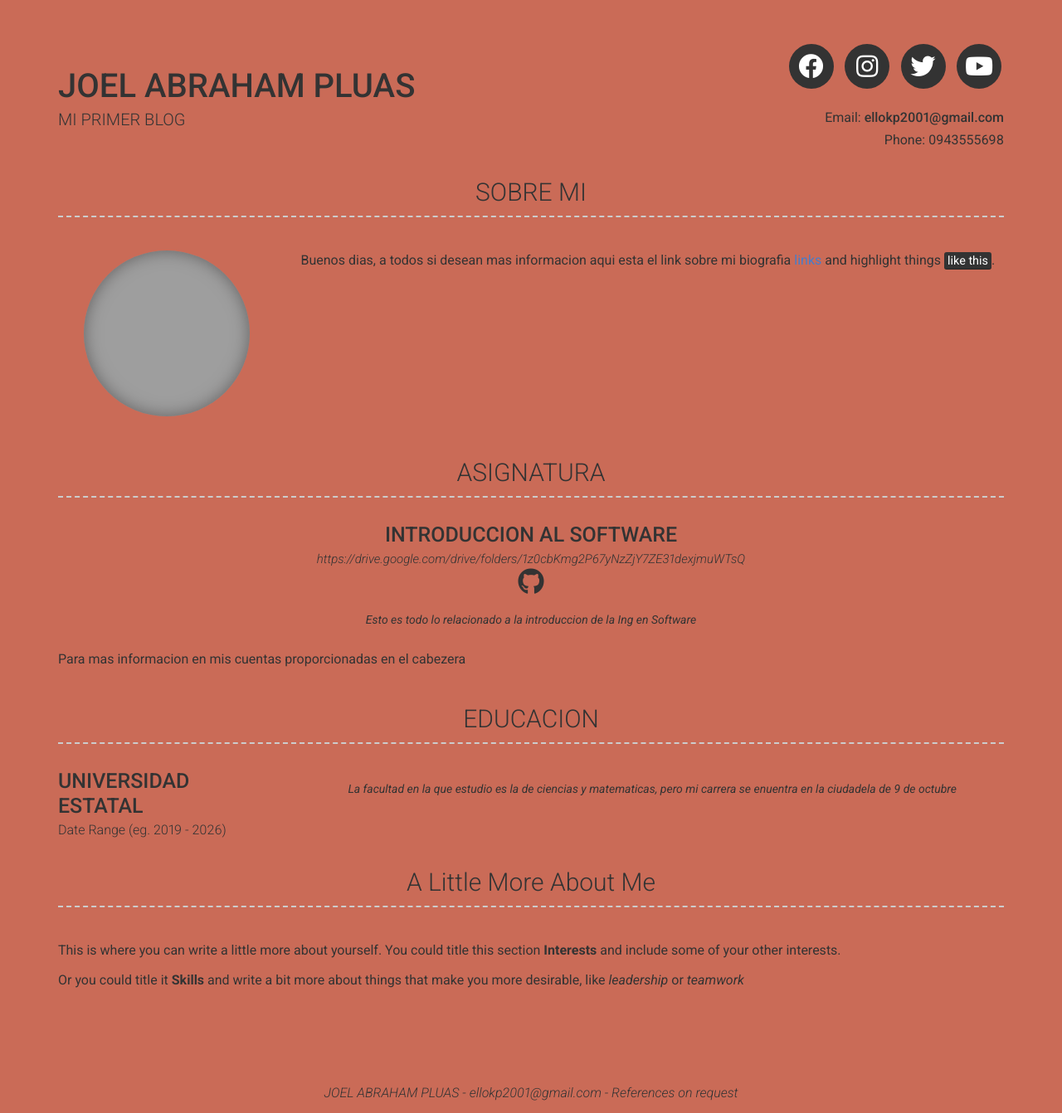
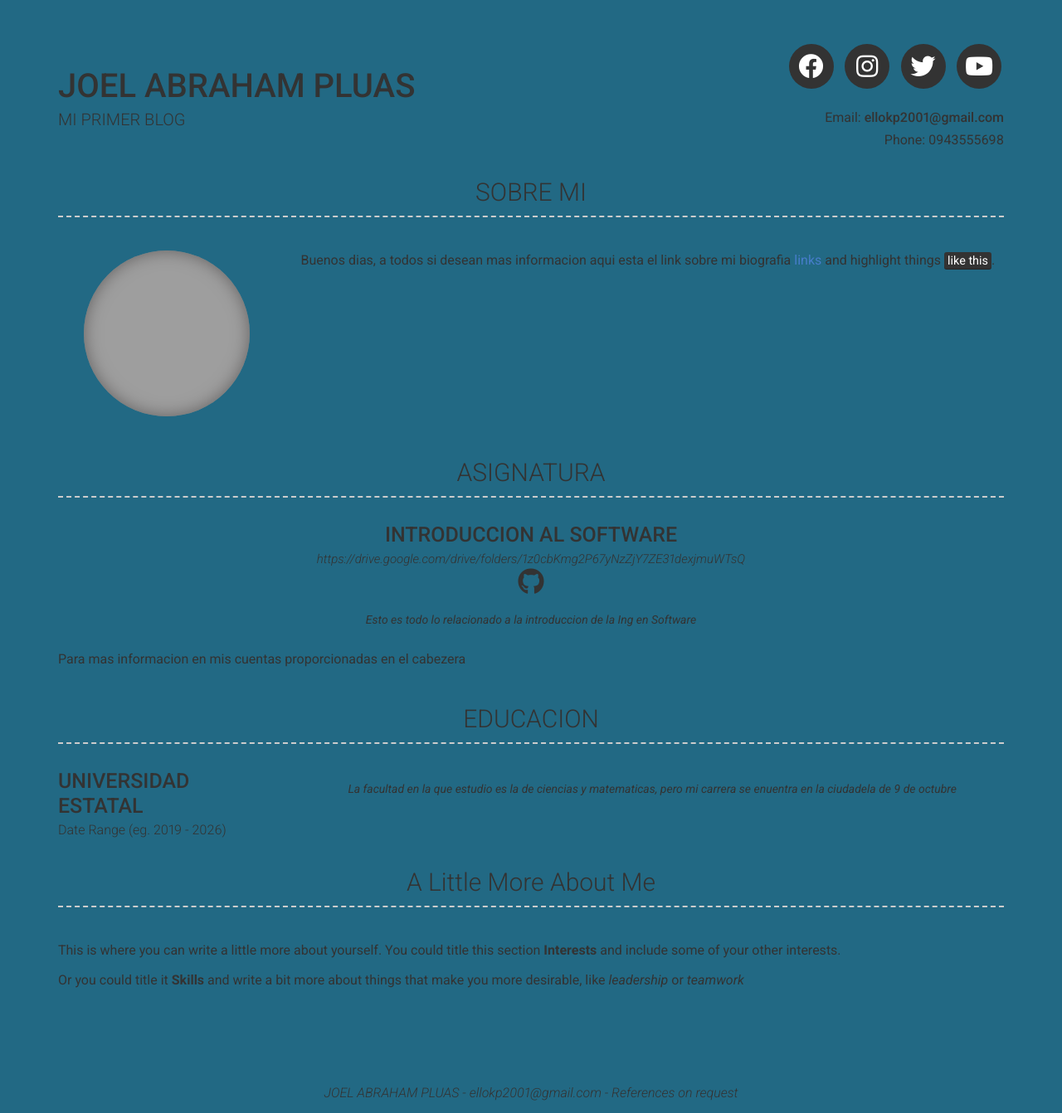
Before and after one commit to moises2018-gif/LORE, a Jekyll site: the page built from index.md, in a window 1280 px wide. Shown: the whole page at 83% size. Built offline with Jekyll 4.4.1, drawn with Linux system fonts in a browser that asks for light colours; nearby versions of some CDN libraries; grey boxes are pictures that could not be loaded.

Commit message:
Update default.html

```diff
--- a/_layouts/default.html
+++ b/_layouts/default.html
@@ -3,7 +3,7 @@
 
 {%- include head.html -%}
 
-<body background="/assets/portfolio.png" style="background-color:#CA6B57;">
+<body background="/assets/portfolio.png" style="background-color: #226984;">
 
   {%- include header.html -%}
 
```
